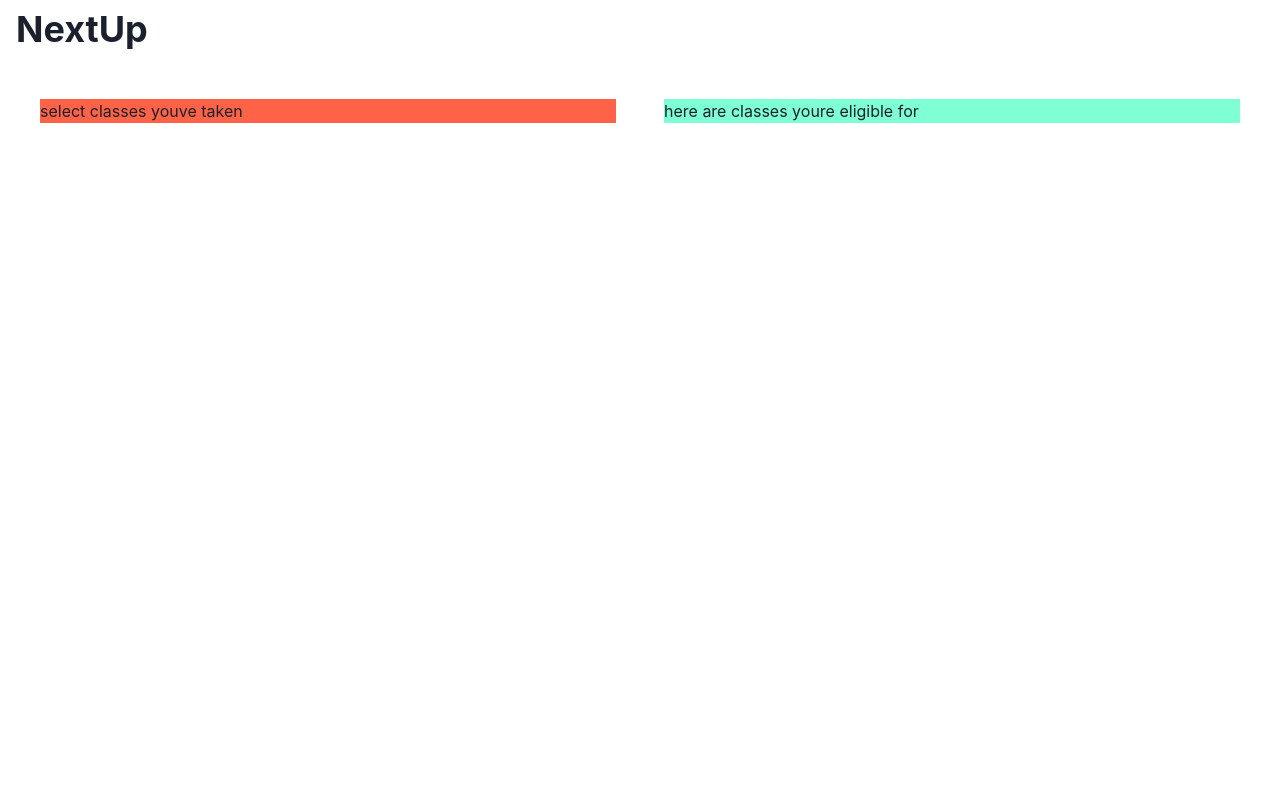
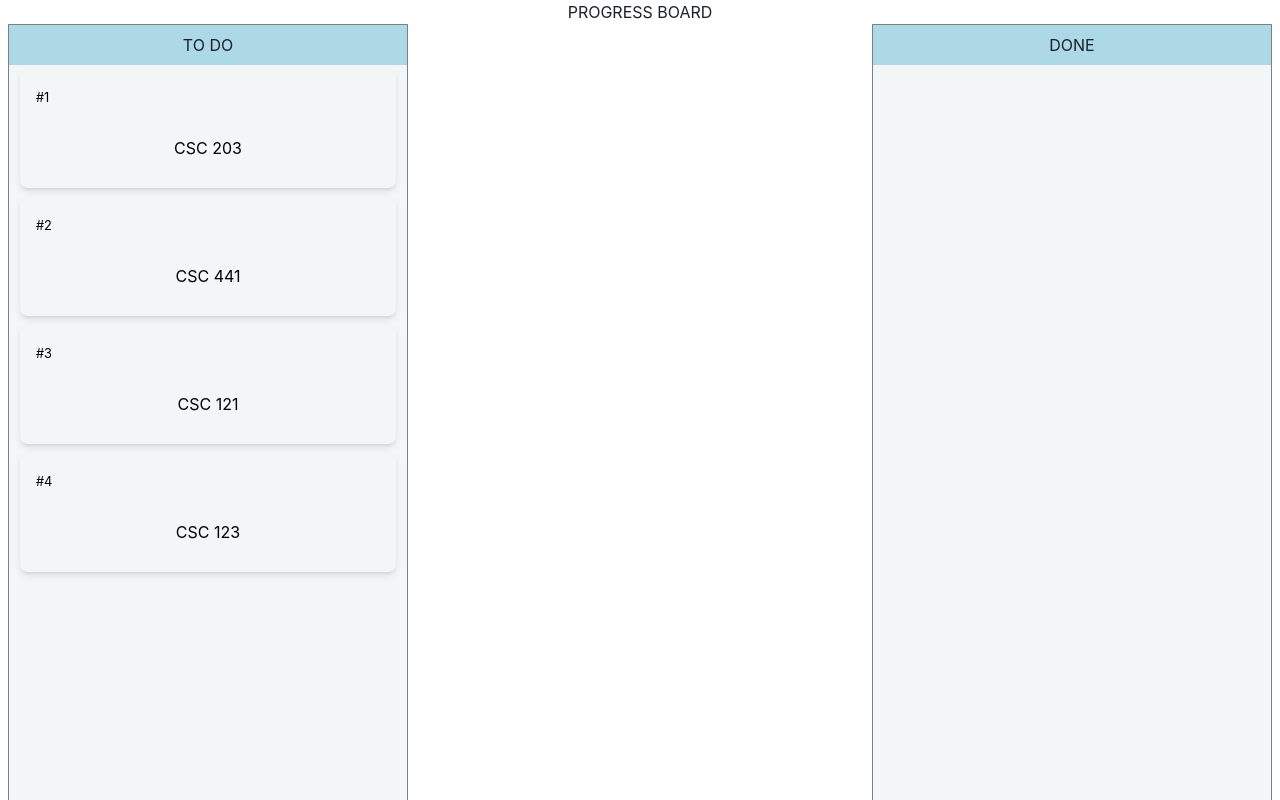
Before and after one commit to MrEminent42/NextUp, a Next.js app in the folder frontend/: page / in a window 1280 px wide. Shown: the top 800 px of the page. Built offline with nearby package versions, Linux system fonts and the light colour scheme.

Commit message:
Add Board to main page

```diff
--- a/frontend/src/app/page.tsx
+++ b/frontend/src/app/page.tsx
@@ -1,9 +1,11 @@
 import { Box, SimpleGrid, Text } from "@chakra-ui/react";
 import Header from "./ui/header";
+import Board from "./components/Board";
 
 export default function Home() {
   return (
     <Box>
+      <Board />
       <Header />
       <Box p={[10, 10]}>
         <SimpleGrid columns={[1, null, 2]} spacingX='3rem'>
```
